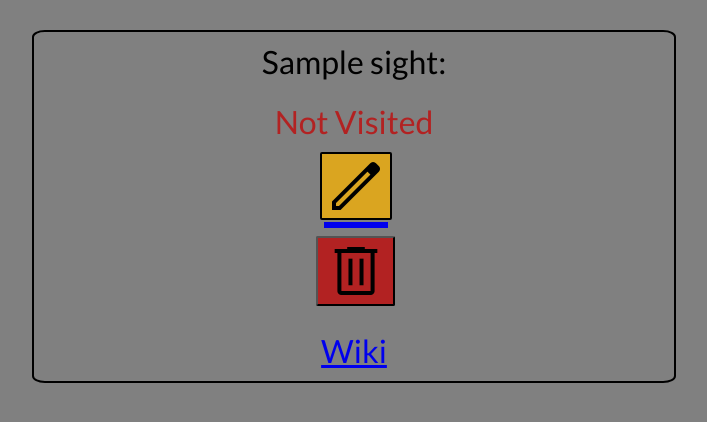
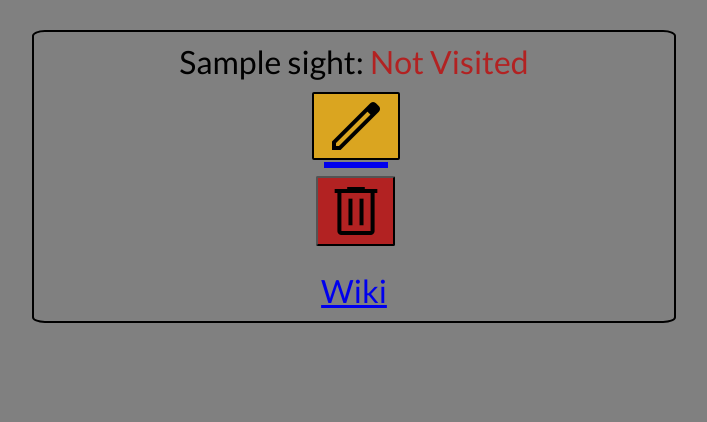
Before and after one commit to cjsarab/project_travel, a Flask app: page /sights/1 in a window 1280 px wide. Shown: the part 85-507 px from the top of the page, without its empty margins (286-993 px from the left). Run offline with Flask 2, Linux system fonts and the light colour scheme; a database or web service that is not in the repository returns one stand-in record (values such as "Sample title"); some libraries are stand-ins or nearby versions.

Commit message:
Refactorded html sights

```diff
--- a/templates/sights/edit.html
+++ b/templates/sights/edit.html
@@ -21,7 +21,7 @@
             <label for="city">City</label>
             <select name="city_id" id="city">
                 {% for city in all_cities %}
-                <option value="{{ city.id }}">{{ city.city_name }} </option>
+                    <option value="{{city.id}}">{{city.city_name}} </option>
                 {% endfor %}
             </select>
         </div>
--- a/templates/sights/show.html
+++ b/templates/sights/show.html
@@ -3,22 +3,23 @@
 {% block content %}
 
 <div class="main">
+    <div>
     {{sight.sight_name}}:
     {% if sight.is_visited %}
-    <span class="green-text">Visited </span>
+    <span class="green-text">Visited</span>
     {% else %}
     <span class="red-text">Not Visited</span>
     {% endif %}
+    </div>
 
+    <div>
     <li title="Edit" class="edit"><a href="/sights/{{sight.id}}/edit"><span class="material-symbols-outlined">edit</span></a></li>
-    <div>
         <form class="delete-form" action="/cities/{{city.id}}/delete" method="POST">
             <button class="material-symbols-outlined">delete</button>
         </form>
     </div>
-    <div class="link"><a href="https://en.wikipedia.org/wiki/{{sight.sight_name}}" target = "_blank">Wiki</a></div>
 
-
+    <div class="link"><a href="https://en.wikipedia.org/wiki/{{sight.sight_name}}" target="_blank">Wiki</a></div>
 </div>
 
 {% endblock %}
```
Also changed, not shown: templates/sights/new.html (+2 -11 lines). Lines whose indentation alone changed are shown as unchanged.
